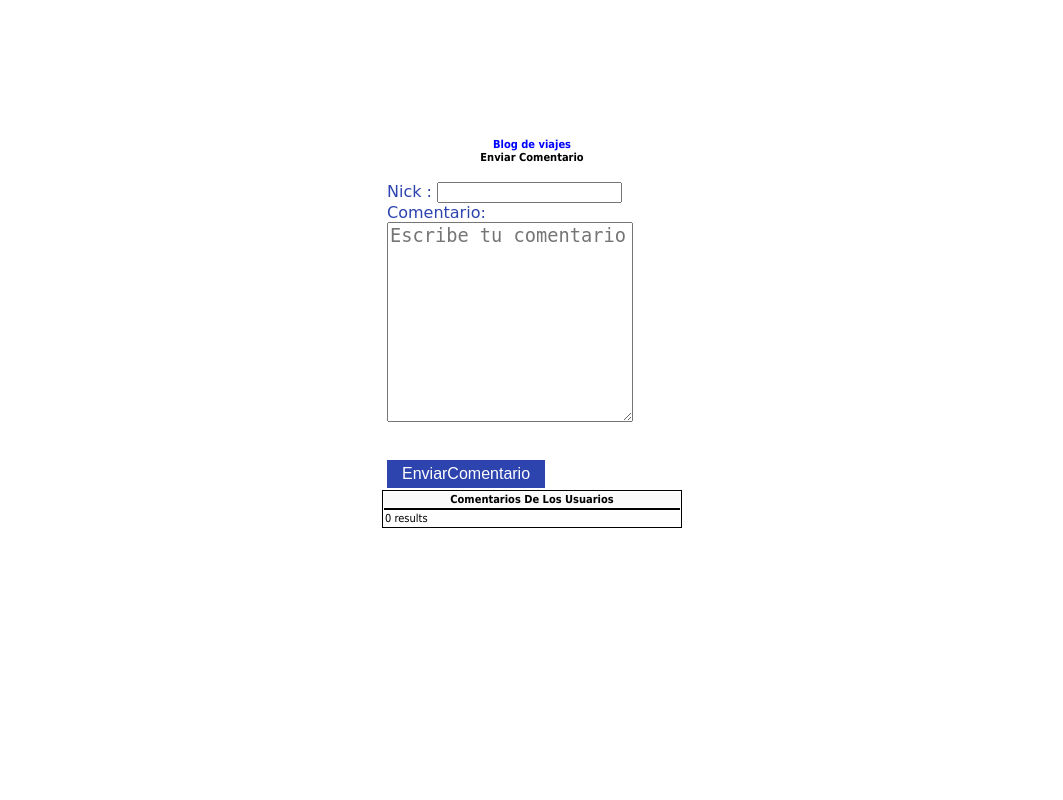
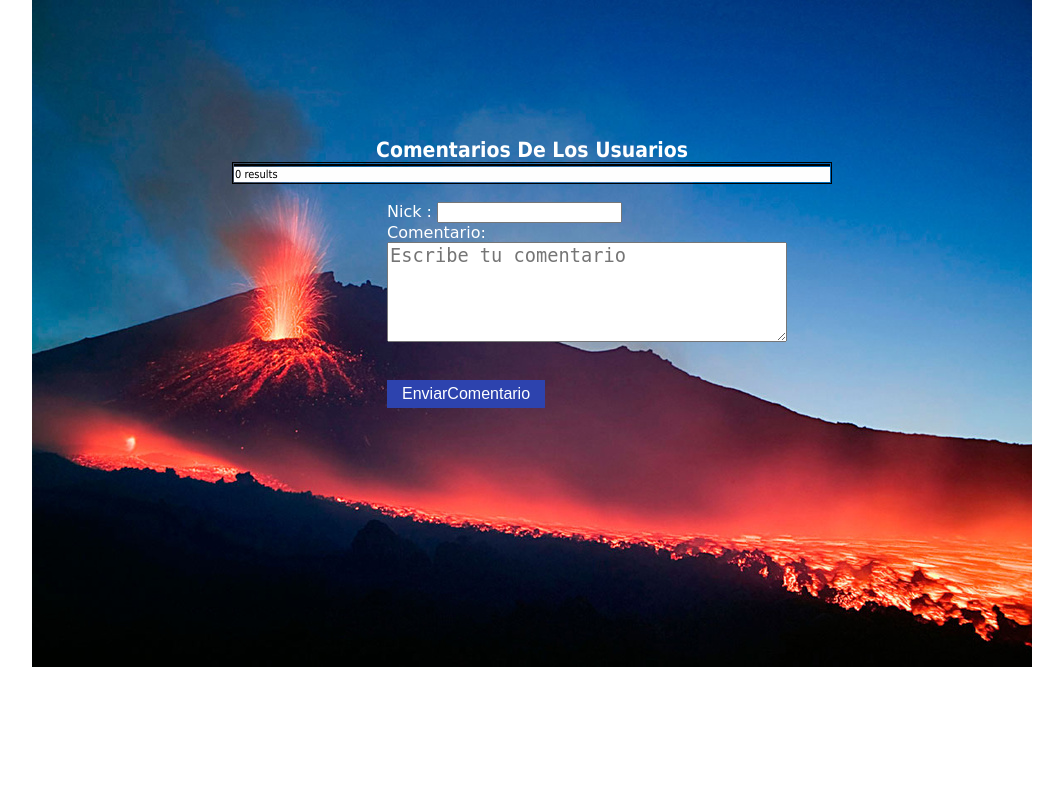
Before and after one commit to aperaltacalvo/docker-compose-example, a PHP site: page / in a window 1280 px wide. Shown: the whole page, without its empty margins (108-1171 px from the left). Run offline with PHP 8.4, Linux system fonts and the light colour scheme; data that the repository does not hold is empty.

Commit message:
frontal improvement

```diff
--- a/src/docker-php/css/formulario.css
+++ b/src/docker-php/css/formulario.css
@@ -7,11 +7,16 @@ form
    margin: 0 auto;
    text-align:left;
 }
+title{
+color: white;
+}
 body{
-	color: 2D43AE;
+	color: white;
 	background-color:white;
 	text-align: center;
 	margin-top: all;
+	background-position: center 0%;
+	background-repeat: no-repeat;
 }
 header{
 	padding-bottom: 130px;
@@ -43,6 +48,7 @@ fieldset{
 }
 #textboxid
 {
-    height:200px;
+    height:100px;
+    width:400px;
     font-size:14pt;
 }
--- a/src/docker-php/index.php
+++ b/src/docker-php/index.php
@@ -3,43 +3,12 @@
 <link rel="stylesheet" type="text/css" href="css/formulario.css"/>
 </head>
         <header>
-            <!--img src="images/platano.jpg" style="float: left" height="130" width="180"/-->
-            <!--img src="images/lobo.jpg" style="float: right" height="130" width="180"/-->
-            <title> Blog de viajes por el mundo </title>
+            <title> Blog de comentarios </title>
         </header>
-    <body>
-              <SPAN STYLE="font-size:11px;font-family:Tahoma;color:blue;font-weight:bold">Blog de viajes</SPAN>
-
-    <CENTER>
-          <SPAN STYLE="font-size:11px;font-family:Tahoma;color:black;font-weight:bold">Enviar Comentario</SPAN>
-          </CENTER>
-          <p>
-          <form class="form" NAME="form" ACTION="nuevoComentario.php" METHOD="POST">
-          <font face="Comic Sans MS" size="3">
-          <INPUT TYPE="hidden" NAME="id" VALUE="<?php echo $id; ?>">
-          Nick : <INPUT TYPE="text" NAME="nick" SIZE=20 MAXLENGTH=20>
-          <BR>
-          Comentario:
-                     <div class="form-group">
-                                      <span class="col-md-1 col-md-offset-2 text-center"><i class="fa fa-pencil-square-o bigicon"></i></span>
-                                      <div class="col-md-8">
-                                          <textarea class="form-control" id="textboxid" name="comentario" placeholder="Escribe tu comentario" rows="7"></textarea>
-                                      </div>
-                     </div>
-          </BR>
-          </BR>
-          <INPUT TYPE="submit" id="button" VALUE="EnviarComentario">
-          </font>
-          </form>
-      <CENTER>
-      <TABLE CELLSPACING=1 CELLPADDING=1 WIDTH=300 BORDER=0 STYLE="border:1px solid black">
-      <TR>
-      <TD BGCOLOR="#FAFAFA">
-      <CENTER>
-      <SPAN STYLE="font-size:11px;font-family:Tahoma;color:black;font-weight:bold">Comentarios De Los Usuarios</SPAN>
-      </CENTER>
-      </TD>
-      </TR>
+    <body background="images/lobo.jpg" >
+              <SPAN STYLE="font-size:21px;font-family:Tahoma;color:white;font-weight:bold">Comentarios De Los Usuarios</SPAN>
+ <CENTER>
+      <TABLE CELLSPACING=1 CELLPADDING=1 WIDTH=600 BORDER=0 STYLE="border:1px solid black">
 
       <TR>
       <TD HEIGHT=1 BGCOLOR=black>
@@ -83,6 +52,25 @@
       </TABLE>
       </CENTER>
 
+          <p>
+          <form class="form" NAME="form" ACTION="nuevoComentario.php" METHOD="POST">
+          <font face="Comic Sans MS" size="3">
+          <INPUT TYPE="hidden" NAME="id" VALUE="<?php echo $id; ?>">
+          Nick : <INPUT TYPE="text" NAME="nick" SIZE=20 MAXLENGTH=20>
+          <BR>
+          Comentario:
+                     <div class="form-group">
+                                      <span class="col-md-1 col-md-offset-2 text-center"><i class="fa fa-pencil-square-o bigicon"></i></span>
+                                      <div class="col-md-8">
+                                          <textarea class="form-control" id="textboxid" name="comentario" placeholder="Escribe tu comentario" rows="4"></textarea>
+                                      </div>
+                     </div>
+          </BR>
+          </BR>
+          <INPUT TYPE="submit" id="button" VALUE="EnviarComentario">
+          </font>
+          </form>
+
 
     </body>
 </html>
--- a/src/docker-php/nuevoComentario.php
+++ b/src/docker-php/nuevoComentario.php
@@ -6,10 +6,10 @@
         <header>
             <!--img src="images/platano.jpg" style="float: left" height="130" width="180"/-->
             <!--img src="images/lobo.jpg" style="float: right" height="130" width="180"/-->
-                        <title> Blog de viajes por el mundo </title>
+                        <title> Nuevo comentario </title>
 
         </header>
-        <body>
+        <body background="images/lobo.jpg">
         enviando comentario
            <?php
 
```
Also changed, not shown: src/docker-php/images/lobo.jpg, src/docker-php/images/platano.jpg.
